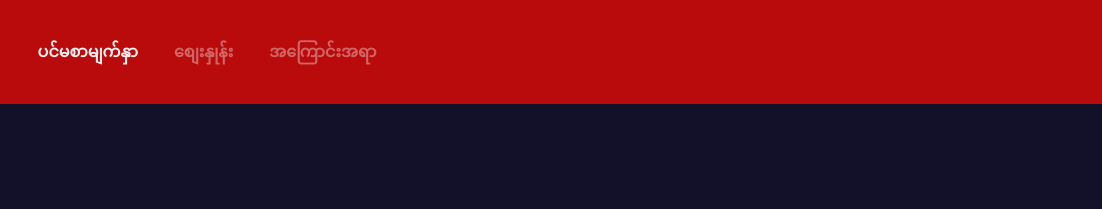
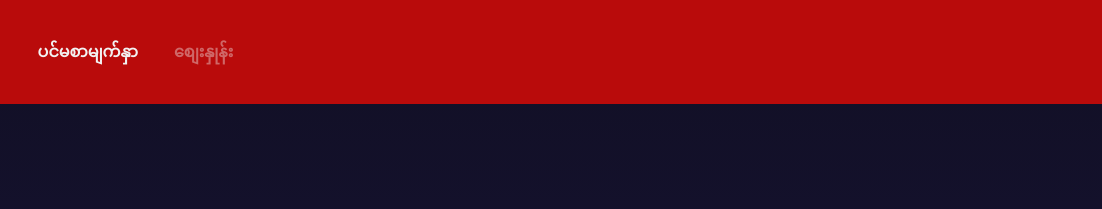
Before and after one commit to shareoutmm/shareout.github.io, a plain HTML site: page index.html in a window 1280 px wide. Shown: the top 209 px of the page, 178-1280 px from the left. Drawn offline with Linux system fonts and the light colour scheme; a web font is replaced by a local one.

Commit message:
remove about tab

```diff
--- a/index.html
+++ b/index.html
@@ -89,7 +89,7 @@
         <ul class="inline">
           <li><a href="index.html" class="active">ပင်မစာမျက်နှာ</a></li>
           <li><a href="pricing.html">စျေးနှုန်း</a></li>
-          <li><a href="about.html">အကြောင်းအရာ</a></li>
+          <!-- <li><a href="about.html">အကြောင်းအရာ</a></li> -->
           <!-- <li><a href="technology.html">မျက်လှည့်</a></li>
           <li><a href="culture.html">စရိုက်</a></li> -->
         </ul>
```
Also changed, not shown: pricing.html (+1 -1 lines).
